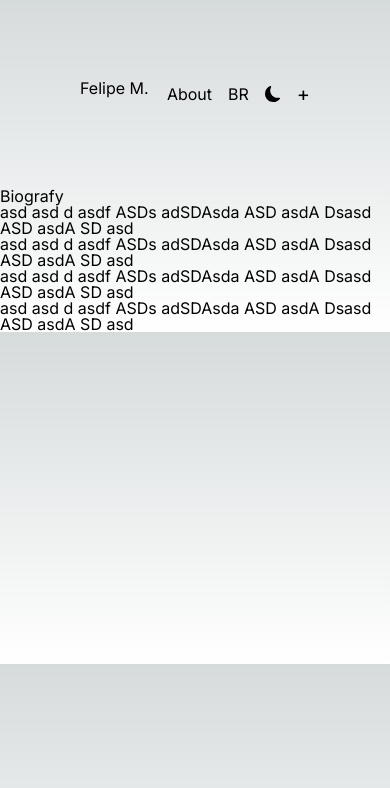
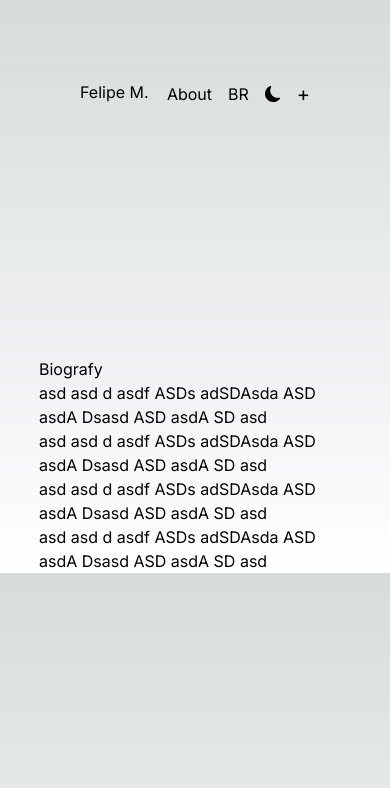
Before and after one commit to felipemiotto/nextjs-portfolio, a Next.js app: page /bio in a window 390 px wide. Shown: the top 788 px of the page. Built offline with nearby package versions, Linux system fonts and the light colour scheme.

Commit message:
feat: add home content

```diff
--- a/app/page.tsx
+++ b/app/page.tsx
@@ -1,9 +1,16 @@
-import Link from 'next/link'
+import SocialMedia from "@/components/social-media/SocialMedia";
+import Link from "next/link";
 
 export default function Home() {
   return (
-    <main>
-      <div>oiww</div>
+    <main className="page-content">
+        <h1 className="text-1xl sm:text-1xl md:text-2xl lg:text-4xl"><b>You&apos;re Welcome</b>, Felipe here! I&apos;m a guy passionate about technology =)</h1>
+        <h2 className="px-[12vw] mt-5">I&apos;m a fullstack web developer lorem ipsum setasdasd  asdasda aspda I&apos;m a fullstack</h2>
+        <div className="flex justify-between mt-20 px-[5vw] md:px-[10vw] mb-20" >
+          <Link href={'/bio'}>More about me</Link>
+          <Link href={'/experiences'}>See my experiences</Link>
+        </div>
+        <SocialMedia />
     </main>
   )
 }
--- a/styles/globals.css
+++ b/styles/globals.css
@@ -26,48 +26,16 @@ body {
     rgb(var(--background-start-rgb));
 }
 
+.page-content {
+  padding-left: 20%;
+  padding-right: 20%;
+  padding-top: 20vh;
+}
 
-
-html, body, div, span, applet, object, iframe,
-h1, h2, h3, h4, h5, h6, p, blockquote, pre,
-a, abbr, acronym, address, big, cite, code,
-del, dfn, em, img, ins, kbd, q, s, samp,
-small, strike, strong, sub, sup, tt, var,
-b, u, i, center,
-dl, dt, dd, ol, ul, li,
-fieldset, form, label, legend,
-table, caption, tbody, tfoot, thead, tr, th, td,
-article, aside, canvas, details, embed,
-figure, figcaption, footer, header, hgroup,
-menu, nav, output, ruby, section, summary,
-time, mark, audio, video {
-    margin: 0;
-    padding: 0;
-    border: 0;
-    font-size: 100%;
-    font: inherit;
-    vertical-align: baseline;
+@media (max-width: 600px) {
+  .page-content {
+    padding-left: 10%;
+    padding-right: 10%;
+    padding-top: 20vh;
+  }
 }
-/* HTML5 display-role reset for older browsers */
-article, aside, details, figcaption, figure,
-footer, header, hgroup, menu, nav, section {
-    display: block;
-}
-body {
-    line-height: 1;
-}
-ol, ul {
-    list-style: none;
-}
-blockquote, q {
-    quotes: none;
-}
-blockquote:before, blockquote:after,
-q:before, q:after {
-    content: '';
-    content: none;
-}
-table {
-    border-collapse: collapse;
-    border-spacing: 0;
-}
```
